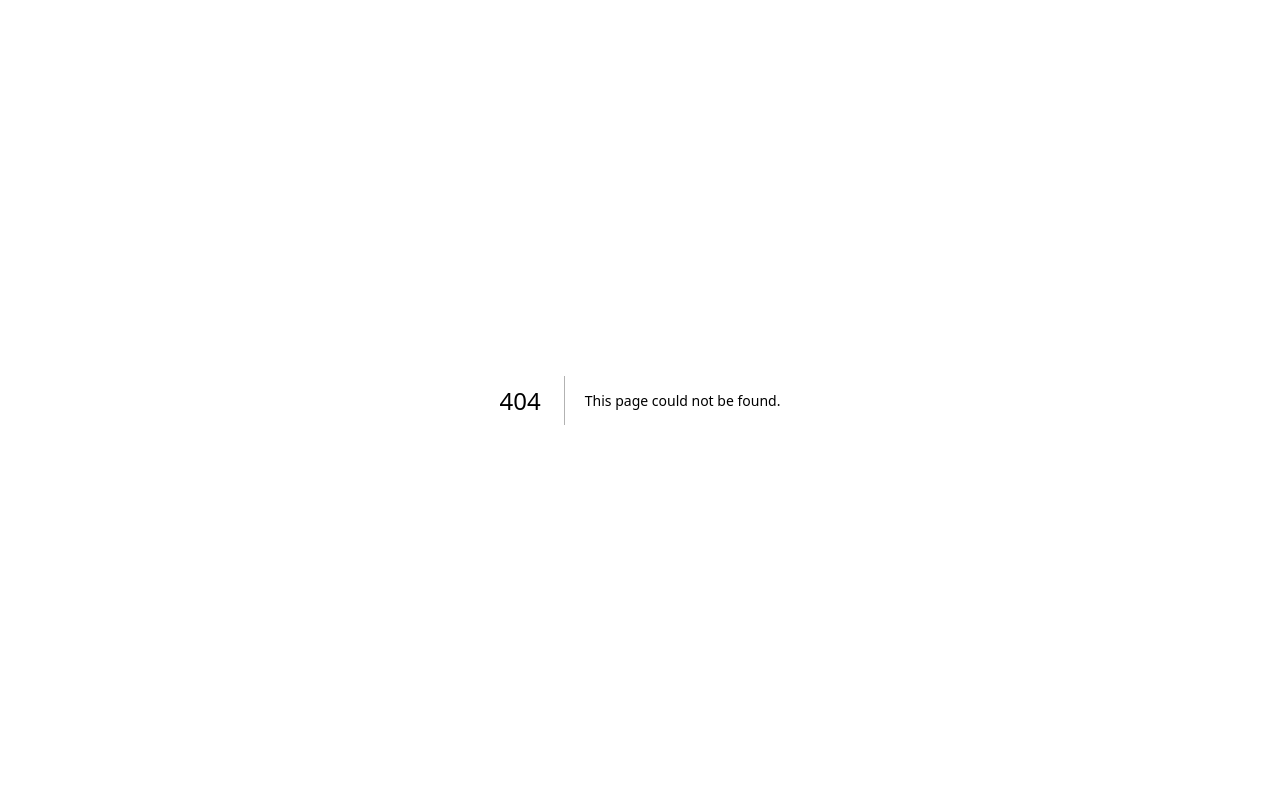
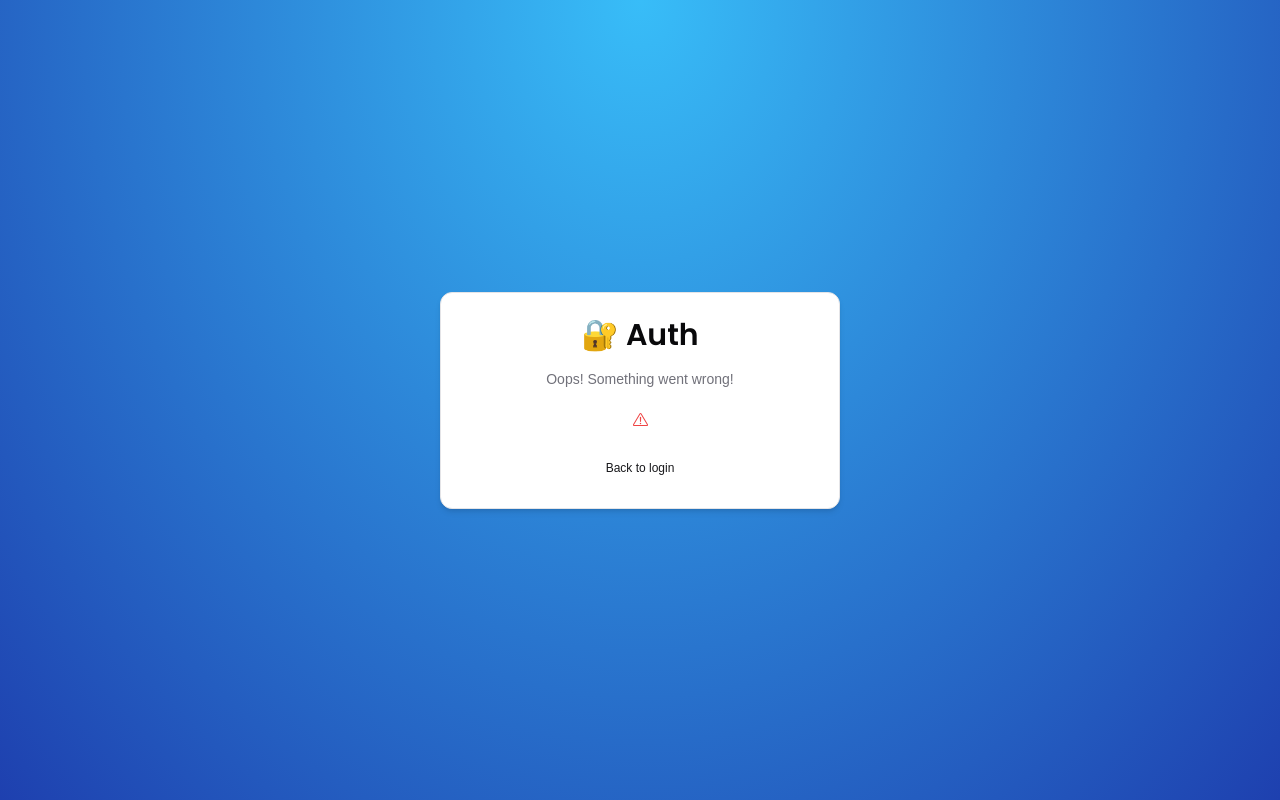
Before and after one commit to WissemKadri/advanced-authjs, a Next.js app: page /auth/error in a window 1280 px wide. Before the commit this address had no page. Built offline with nearby package versions, Linux system fonts and the light colour scheme.

Commit message:
Custom auth error page

```diff
--- /dev/null
+++ b/app/auth/error/page.tsx
@@ -0,0 +1,5 @@
+import ErrorCard from '@/components/auth/error-card';
+
+export default function AuthErrorPage() {
+  return <ErrorCard />;
+}
--- a/auth.ts
+++ b/auth.ts
@@ -10,6 +10,10 @@
   signIn,
   signOut,
 } = NextAuth({
+  pages: {
+    signIn: '/auth/login',
+    error: '/auth/error',
+  },
   events: {
     async linkAccount({ user }) {
       if (!user.emailVerified)
--- /dev/null
+++ b/components/auth/error-card.tsx
@@ -0,0 +1,18 @@
+import { ExclamationTriangleIcon } from '@radix-ui/react-icons';
+import CardWrapper from './card-wrapper';
+
+const ErrorCard = () => {
+  return (
+    <CardWrapper
+      headerLabel="Oops! Something went wrong!"
+      backButtonHref="/auth/login"
+      backButtonLabel="Back to login"
+    >
+      <div className="w-full flex justify-center items-center">
+        <ExclamationTriangleIcon className="text-destructive" />
+      </div>
+    </CardWrapper>
+  );
+};
+
+export default ErrorCard;
--- a/components/auth/login-form.tsx
+++ b/components/auth/login-form.tsx
@@ -3,6 +3,7 @@
 import { login } from '@/actions/login';
 import { LoginSchema } from '@/schemas';
 import { zodResolver } from '@hookform/resolvers/zod';
+import { useSearchParams } from 'next/navigation';
 import { useState, useTransition } from 'react';
 import { useForm } from 'react-hook-form';
 import { z } from 'zod';
@@ -13,9 +14,15 @@
 import CardWrapper from './card-wrapper';
 
 const LoginForm = () => {
+  const searchParams = useSearchParams();
+
   const [isPending, startTransition] = useTransition();
 
-  const [errorMessage, setErrorMessage] = useState<string | undefined>('');
+  const [errorMessage, setErrorMessage] = useState<string | undefined>(
+    searchParams.get('error') === 'OAuthAccountNotLinked'
+      ? 'Email is already in use with different provider!'
+      : '',
+  );
 
   const form = useForm<z.infer<typeof LoginSchema>>({
     resolver: zodResolver(LoginSchema),
--- a/routes.ts
+++ b/routes.ts
@@ -8,7 +8,7 @@
  * An array of routes that are used for authentication
  * These routes will redirect logged in users to /settings
  */
-export const authRoutes = ['/auth/login', '/auth/register'];
+export const authRoutes = ['/auth/login', '/auth/register', '/auth/error'];
 
 /**
  * The prefix for API Authentication routes
```
